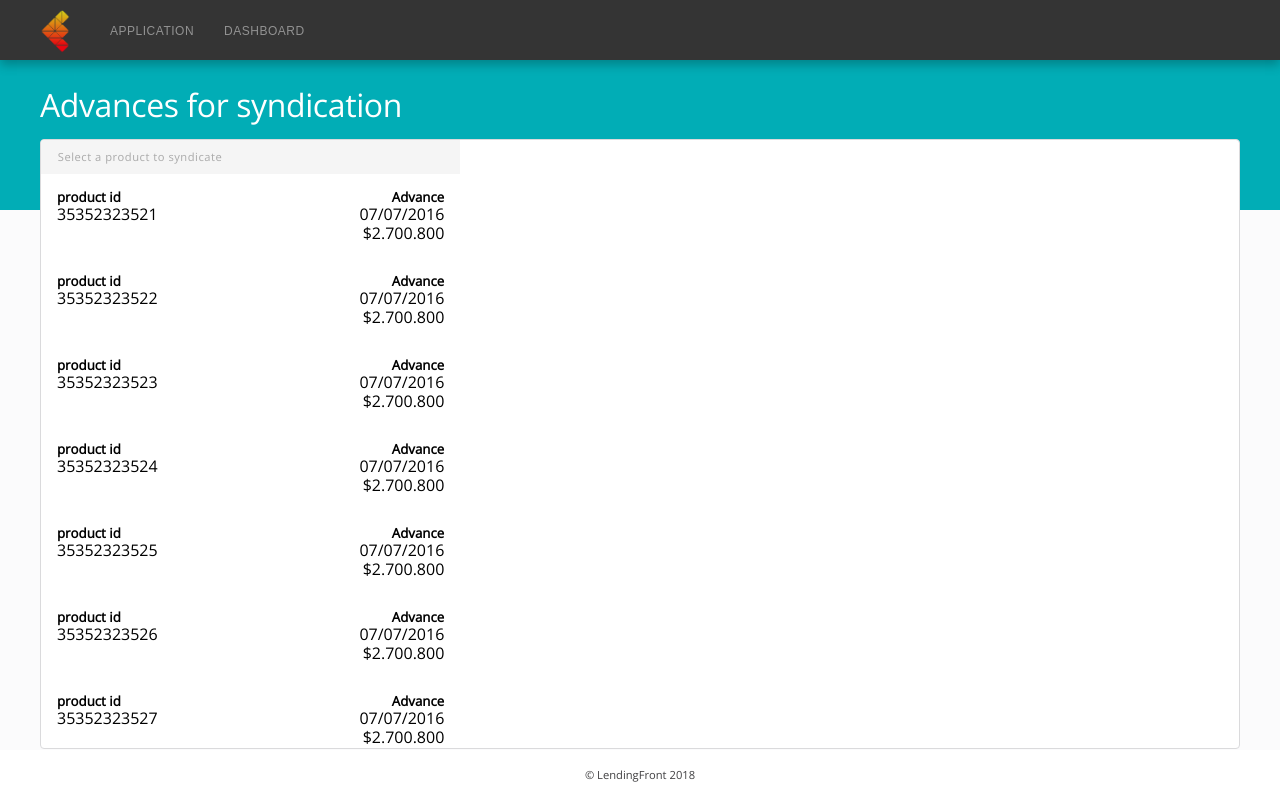
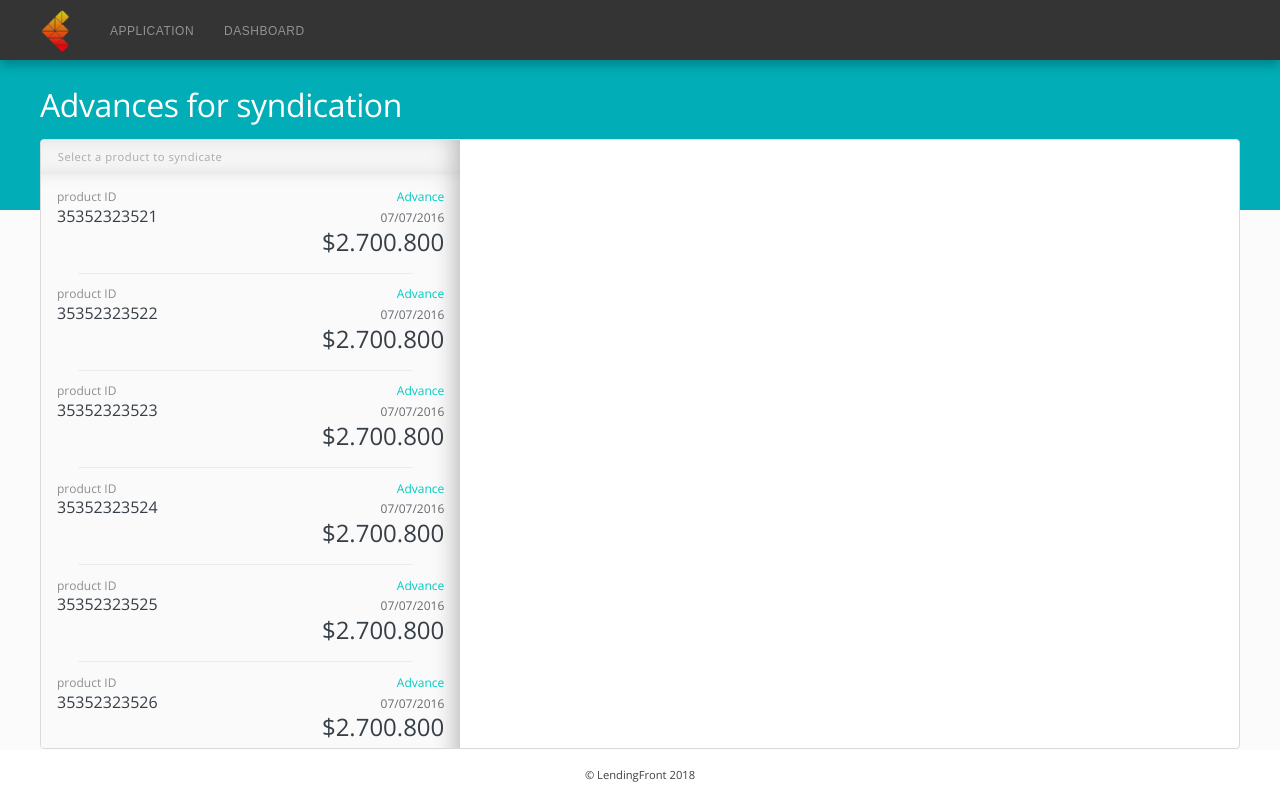
Before and after one commit to muygrafico/syndication-system-front, a React app: page / in a window 1280 px wide. Built offline with nearby package versions, Linux system fonts and the light colour scheme.

Commit message:
add product item styles

```diff
--- a/src/components/ui/ProductItem.js
+++ b/src/components/ui/ProductItem.js
@@ -5,16 +5,16 @@ const ProductItem = (props) => (
     <li className='product-item'>
         <span className='product-item__top'>
             <span className='product-item__top__left'>
-                <h5 className='product-item__title'>product id</h5>
-                <span>{props.id}</span>
+                <h5 className='product-item__title product-item__title--gray'>product ID</h5>
+                <span className='product-item__id'>{props.id}</span>
             </span>
             <span className='product-item__top__right'>
-                <h5 className='product-item__title'>Advance</h5>
-                <span>{props.date}</span>
+                <h5 className='product-item__title product-item__title--blue'>Advance</h5>
+                <span className='product-item__date'>{props.date}</span>
             </span>
         </span>
         <span className='product-item__bottom'>
-            <span>${props.amount}</span>
+            <span className='product-item__amount'>${props.amount}</span>
         </span>
     </li>
 )
--- a/src/styles/scss/components/ui/_product-item.scss
+++ b/src/styles/scss/components/ui/_product-item.scss
@@ -1,9 +1,27 @@
+@import '../../variables';
+
 .product-item {
   display: flex;
   flex-direction: column;
   width: 100%;
   box-sizing: border-box;
   padding: 1em;
+  font-family: $base-font-family;
+  position: relative;
+  padding-top: 1em;
+  // padding-bottom: 1em;
+
+  &::after {
+    content: '';
+    position: absolute;
+    width: 80%;
+    margin-left: 5%;
+    margin-top: .15em;
+    border-bottom: 1px solid rgb(236, 236, 236);
+    height: calc(100% - 1em);
+    box-sizing: border-box;
+    // background-color: rgba(green, .1);
+  }
 }
 
 .product-item__top {
@@ -13,7 +31,35 @@
 }
 
 .product-item__title {
-  margin: 0;
+  margin: 0 0 .25em 0;
+  font-weight: 400;
+  font-size: .75em;
+}
+
+.product-item__title--gray {
+  color: #8E8E8E;
+}
+
+.product-item__title--blue {
+  color: #00C9C2;
+}
+
+.product-item__id {
+  font-weight: 300;
+  color: #363E47;
+}
+
+.product-item__date {
+  font-size: .75em;
+  color: rgb(100, 105, 110);
+  margin-bottom: .25em;
+  display: inline-block;
+}
+
+.product-item__amount {
+  font-size: 1.5em;
+  font-weight: 400;
+  color: #363E47;
 }
 
 .product-item__top__left {
--- a/src/styles/scss/components/ui/_product-list.scss
+++ b/src/styles/scss/components/ui/_product-list.scss
@@ -1,9 +1,13 @@
+@import '../../variables';
+
 .product-list {
-  box-sizing: content-box; /* So the width will be 100% + 17px */
-  height: 100%;
+  box-sizing: content-box;
+  // height: 100%;
   margin: 0;
   padding: 0;
   width: 100%;
+  box-shadow: $product-list-box-shadow;
+  background-color: #fafafa;
 }
 
 .product-list__header-title {
@@ -15,4 +19,5 @@
   letter-spacing: .5px;
   padding-left: 1.5em;
   font-size: .7em;
+  box-shadow: $product-list-box-shadow;
 }
--- a/src/styles/scss/variables.scss
+++ b/src/styles/scss/variables.scss
@@ -17,6 +17,9 @@ $header-height: 60px;
 $header-color: $darker-color;
 $header-text-color: $medium-2-color;
 
+// Product List
+$product-list-box-shadow: inset -15px 0px 22px -10px rgba(0,0,0, .25);
+
 // Footer
 $footer-height: 50px;
 
```
